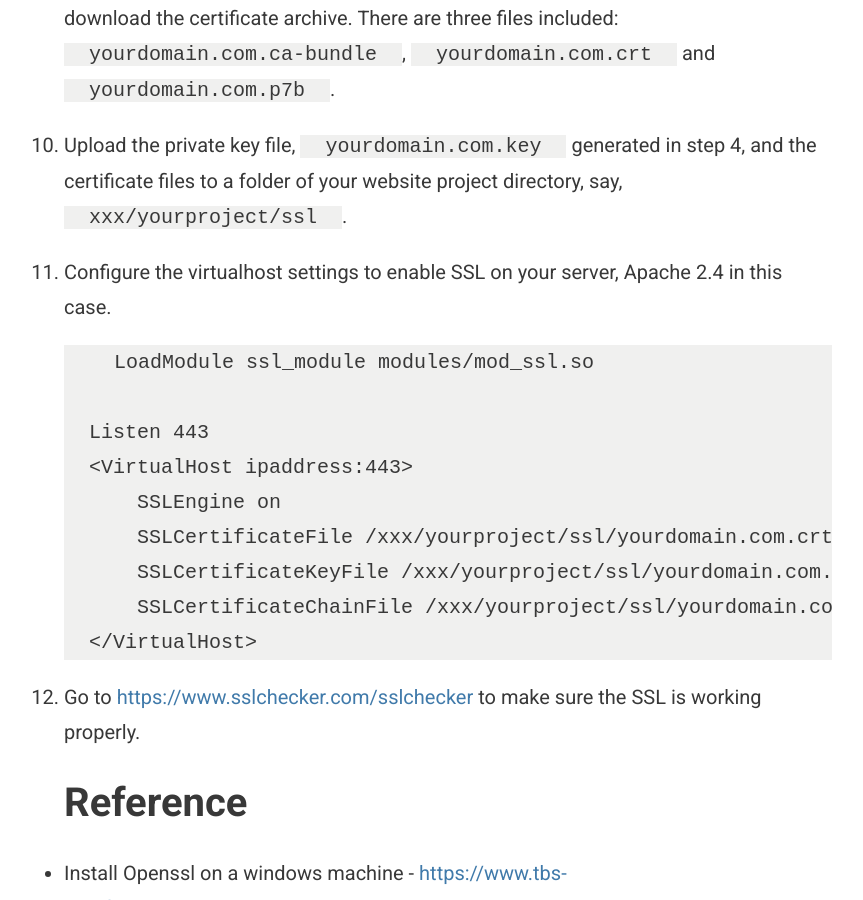
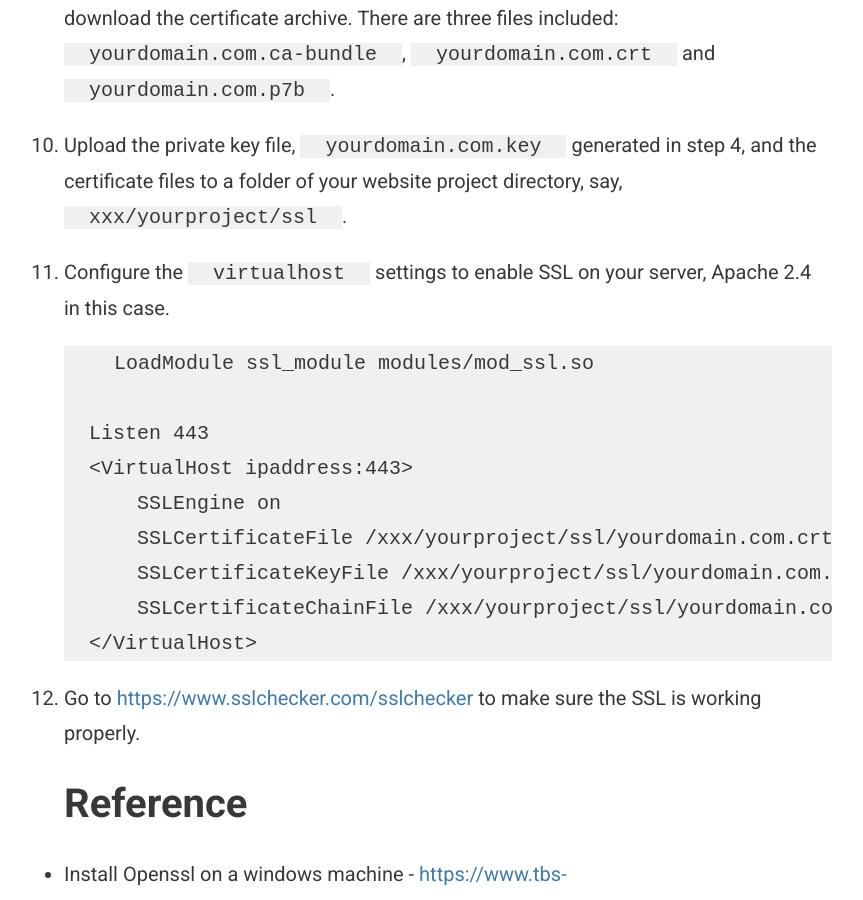
Before and after one commit to Tandysony/blog, a Jekyll site: the page built from _posts/2018-02-08-setup_ssl_on_aws_ami.md, in a window 1280 px wide and 900 px high, scrolled down 2197 px. Shown: the whole window, without its empty margins (192-1055 px from the left). Built offline with Jekyll 4.4.1, drawn with Linux system fonts in a browser that asks for light colours; some of the changed text lies outside the part shown.

Commit message:
* Fix a typo;

````diff
--- a/_posts/2018-02-08-setup_ssl_on_aws_ami.md
+++ b/_posts/2018-02-08-setup_ssl_on_aws_ami.md
@@ -8,7 +8,7 @@
 
 > NOTE: This process is for AWS **AMI** instance setup using a paid SSL certificate. If you are using a **Ubuntu** instance, use [Let's Encrypt](https://letsencrypt.org/) instead, as it is free, automated and open Certificate Authority. You might use `Let's Encrypt` for an AWS **AMI** instance, but it is not as easy as **Ubuntu**.
 
-1.  Purchase your ssl from an ssl provider. For example: [https://www.ssls.com/](https://www.ssls.com/)
+1.  Purchase your SSL from an SSL provider. For example: [https://www.ssls.com/](https://www.ssls.com/)
 
 2.  Prepare your CSR (Certificate Signing Request)
 
@@ -49,7 +49,7 @@
 
 10. Upload the private key file, `yourdomain.com.key` generated in step 4, and the certificate files to a folder of your website project directory, say, `xxx/yourproject/ssl`.
 
-11. Configure the virtualhost settings to enable SSL on your server, Apache 2.4 in this case.
+11. Configure the `virtualhost` settings to enable SSL on your server, Apache 2.4 in this case.
 
 
     ```bash
````
